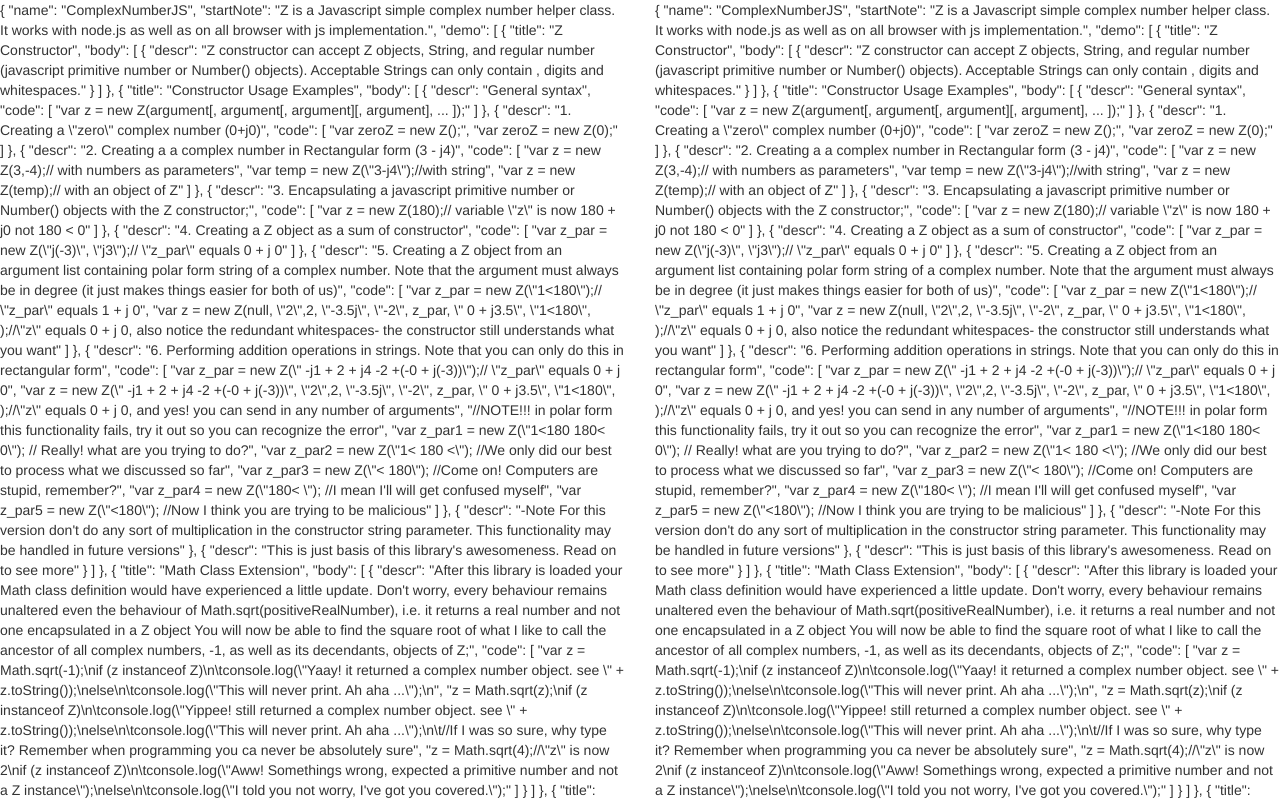
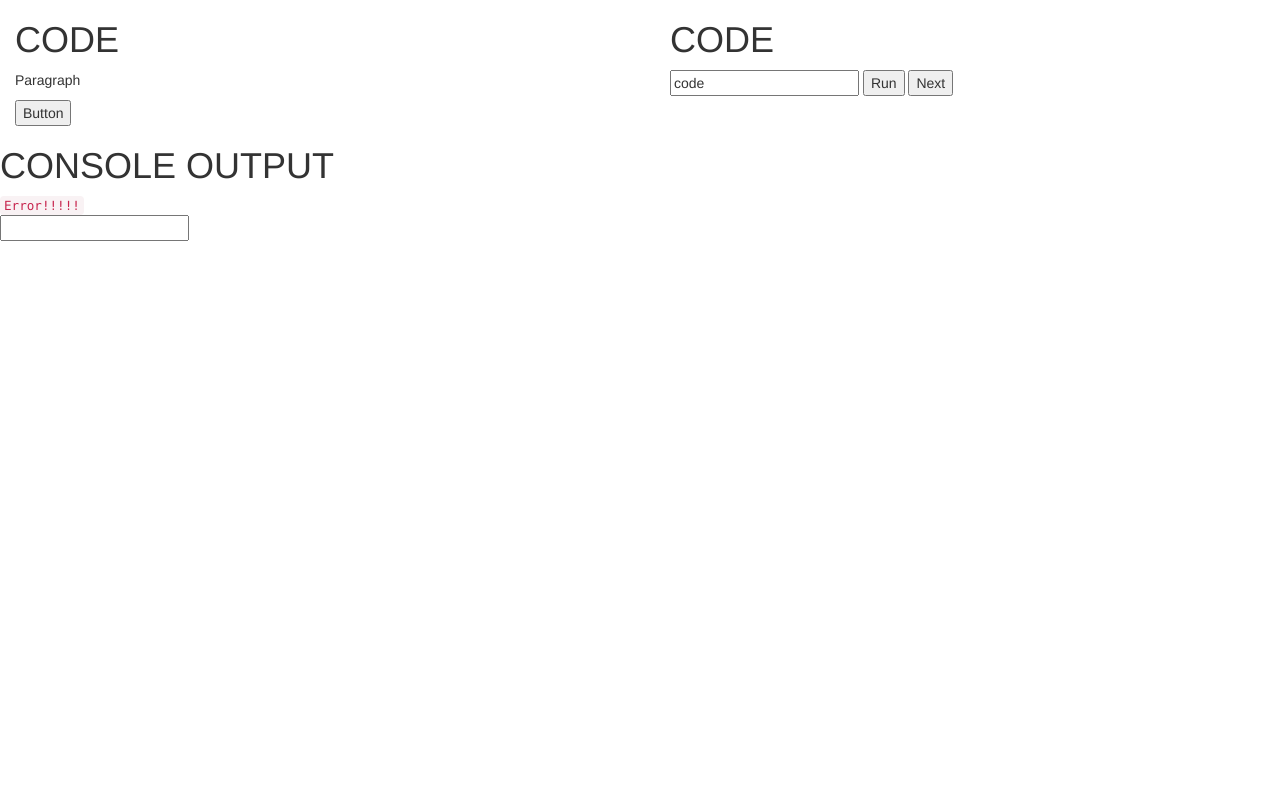
Before and after one commit to imohiosen/ComplexNumberJS, a plain HTML site: page index.html in a window 1280 px wide. Shown: the top 800 px of the page. Drawn offline with nearby package versions, Linux system fonts and the light colour scheme.

Commit message:
#nocomment

```diff
--- a/index.html
+++ b/index.html
@@ -11,9 +11,35 @@
 
 <div id="demo">
     <div class="row">
-        <div class="col-xs-6">.col-xs-9</div>
-        <div class="col-xs-6">.col-xs-4<br>Since 9 + 4 = 13 &gt; 12, this 4-column-wide div gets wrapped onto a new line as one contiguous unit.</div>
-        <div class="col-xs-12">.col-xs-6<br>Subsequent columns continue along the new line.</div>
+        <div class="col-xs-6" id="slide">
+            <h1 class="col-xs-12">CODE</h1>
+            <div class="col-xs-12">
+                <p>
+                    Paragraph
+                </p>
+                <button>
+                    Button
+                </button>
+            </div>
+        </div>
+        <div class="col-xs-6" id="editor">
+            <h1 class="col-xs-12">CODE</h1>
+            <div class="col-xs-12">
+                <input type="text" value="code">
+                <button>
+                    Run
+                </button>
+                <button>
+                    Next
+                </button>
+            </div>
+        </div>
+        <div class="col-xs-12" id="console">
+            <h1>CONSOLE OUTPUT</h1>
+            <code>
+                Error!!!!!
+            </code>
+        </div>
     </div>
     <div>
         <input id="code" type="text">
@@ -22,8 +48,6 @@
 </div>
 <script type="text/javascript" >
     $(document).ready(function(){
-        $(".col-xs-6").load("js/demo.json");
-
 
     });
 </script>
```
